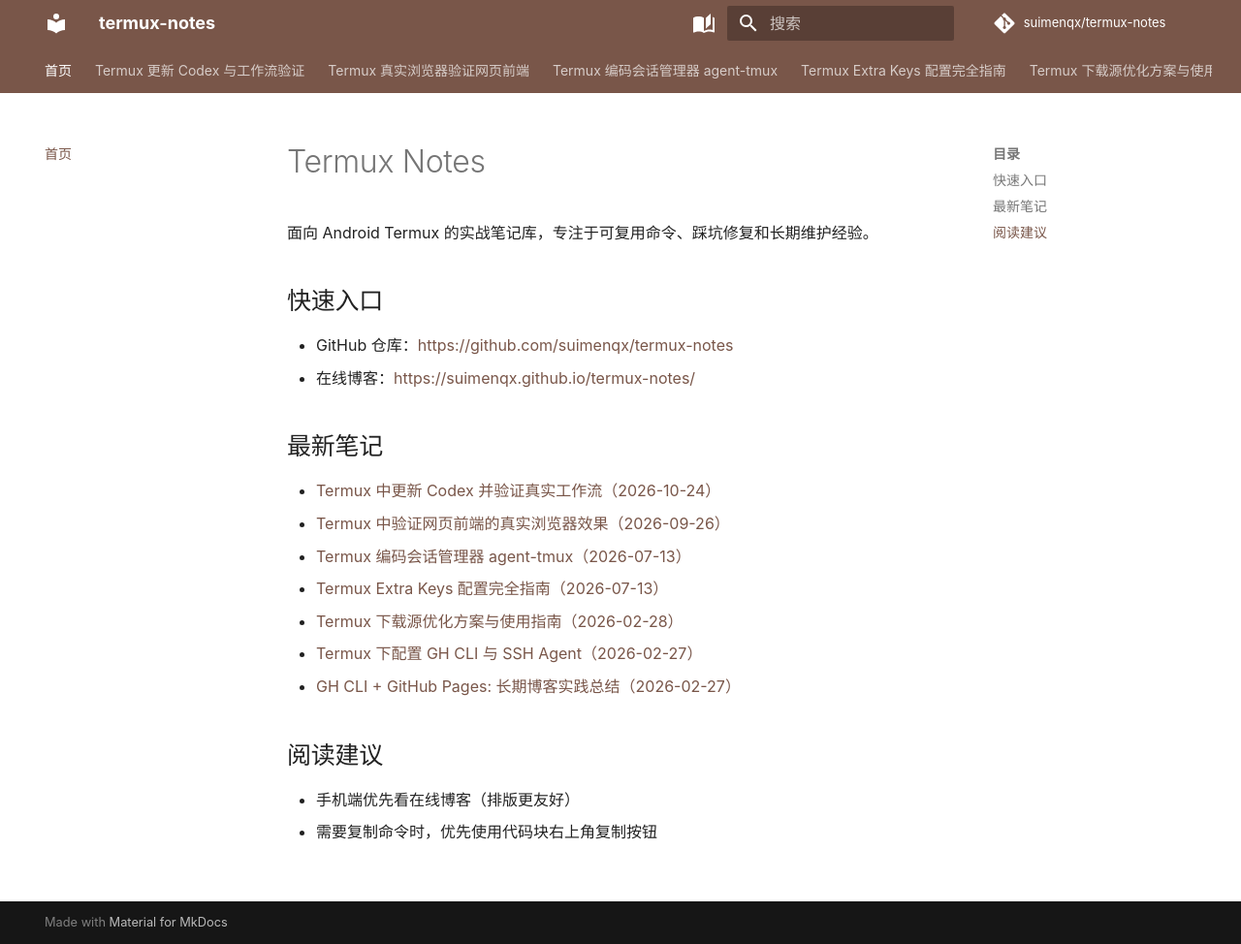
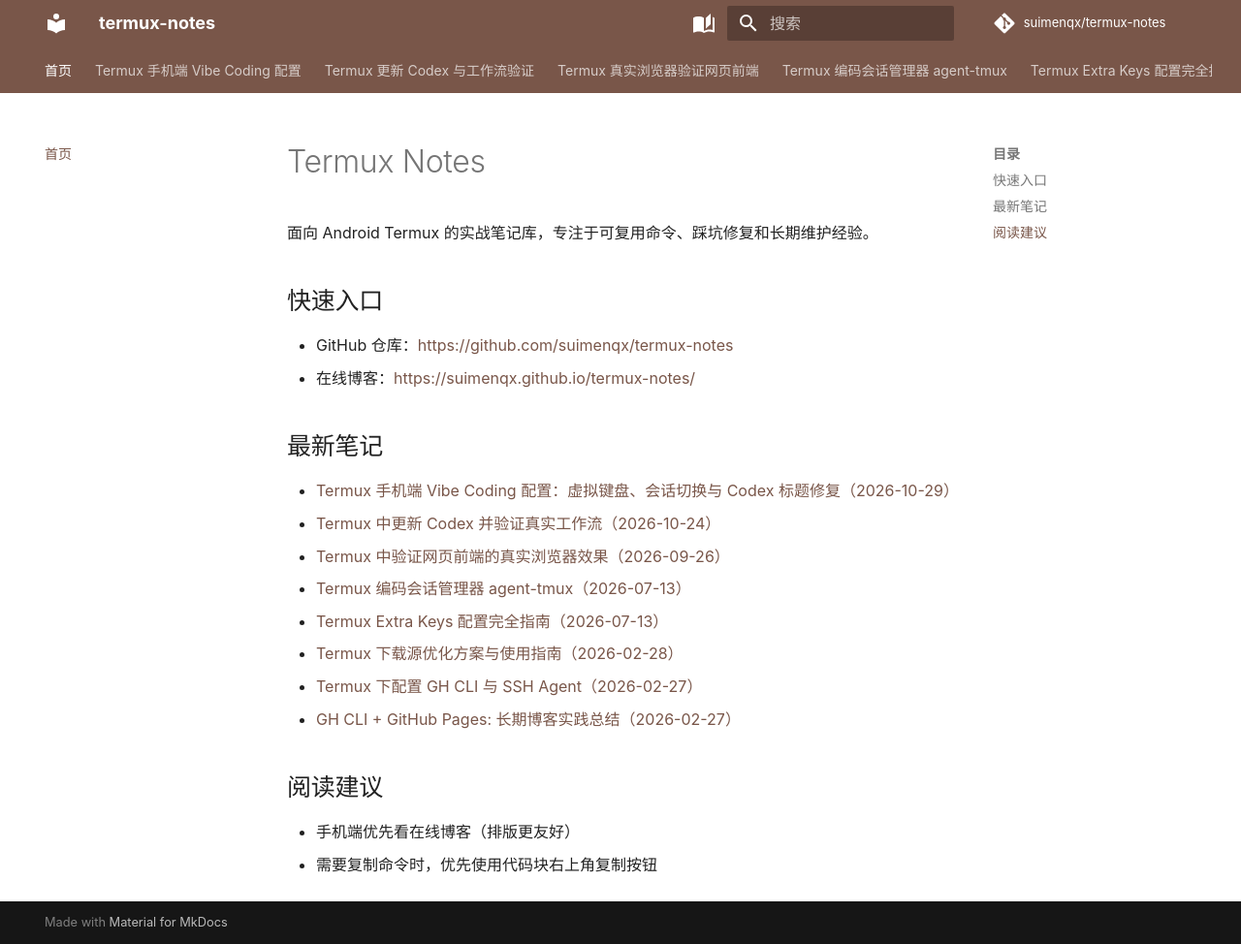
Before and after one commit to suimenqx/termux-notes, an MkDocs documentation site: the page built from notes/index.md, in a window 1280 px wide and 974 px high. Shown: the whole window at 97% size. Built offline with MkDocs 1.6.1 and Material for MkDocs 9.7.7, drawn with Linux system fonts in a browser that asks for light colours; comment, search, counter and statistics services are not loaded; some of the changed lines change nothing that is shown.

Commit message:
docs: add Termux vibe coding keyboard and Codex title guide

````diff
--- a/mkdocs.yml
+++ b/mkdocs.yml
@@ -35,6 +35,7 @@
 
 nav:
   - 首页: index.md
+  - Termux 手机端 Vibe Coding 配置: 2026-10-29-termux-vibe-coding-keyboard-and-codex-title.md
   - Termux 更新 Codex 与工作流验证: 2026-10-24-codex-termux-update-and-health-check.md
   - Termux 真实浏览器验证网页前端: 2026-09-26-termux-real-browser-validation.md
   - Termux 编码会话管理器 agent-tmux: 2026-07-13-agent-tmux-coding-session-manager.md
--- /dev/null
+++ b/notes/2026-10-29-termux-vibe-coding-keyboard-and-codex-title.md
@@ -0,0 +1,502 @@
+# Termux 手机端 Vibe Coding 配置：虚拟键盘、会话切换与 Codex 标题闪烁修复（2026-10-29）
+
+## TL;DR
+
+最终把 Termux 手机端最常用的操作都放进了拇指区：
+
+```text
+第一行：ESC   /   -   SHIFT   ↑   LF   |   »
+第二行：⌨    CTRL  ALT  ←    ↓   →   TAB  ☰
+```
+
+- `»`：下一个会话；在它上面上滑是 `«`，上一个会话
+- `☰`：打开/关闭左侧会话列表，不再需要从左边缘滑动
+- `Ctrl+1/2/3/4`：上一个 / 下一个 / 新建 / 重命名会话
+- `⌨`、`CTRL`、`ALT`、方向键、`TAB` 全部保留在 extra-keys 行
+
+另外，Codex 的 terminal title spinner 会让 Termux 顶部不停弹 Toast，看起来像“标题闪烁”。在 Codex 的 `/title` 里取消 `activity`，或配置：
+
+```toml
+[tui]
+terminal_title = ["thread-name", "project-name"]
+```
+
+就能让标题保持静态。
+
+---
+
+## 1. 适用场景与环境
+
+这套配置适合：
+
+- Android + Termux，主要用手机软键盘
+- 经常在多个 Termux 会话之间切换（pi、codex、shell、日志等）
+- 不想每次都从左边缘滑出会话抽屉
+- 希望保留 ESC、CTRL、ALT、方向键等 PC 键盘能力
+
+本次实测环境：
+
+| 项目 | 版本 / 说明 |
+| --- | --- |
+| 设备 | Android 12 / aarch64 |
+| Termux | 0.118.3（F-Droid 构建） |
+| 终端字体 | `~/.termux/font.ttf` |
+| Codex | `@mmmbuto/codex-cli-termux`，CLI 0.163.0 |
+| 配置文件 | `~/.termux/termux.properties`、`~/.codex/config.toml` |
+
+不同 Termux 版本的布局和属性解析可能略有差异，升级后建议重新验证一次。
+
+---
+
+## 2. 最终 extra-keys 配置
+
+编辑：
+
+```text
+~/.termux/termux.properties
+```
+
+把原有的 `extra-keys` 整段替换为：
+
+```properties
+extra-keys = [[ \
+  {key: ESC, popup: {macro: "CTRL c", display: "C-c"}}, \
+  {key: '/', popup: '?'}, \
+  {key: '-', popup: '_'}, \
+  {key: SHIFT}, \
+  {key: UP, popup: PGUP}, \
+  {macro: "CTRL j", display: "LF", popup: '$'}, \
+  {key: '|', popup: '>'}, \
+  {macro: "CTRL 2", display: "»", popup: {macro: "CTRL 1", display: "«"}} \
+], [ \
+  {key: KEYBOARD}, \
+  {key: CTRL, popup: {macro: "CTRL d", display: "C-d"}}, \
+  {key: ALT, popup: {macro: "ALT .", display: "A-."}}, \
+  {key: LEFT, popup: HOME}, \
+  {key: DOWN, popup: PGDN}, \
+  {key: RIGHT, popup: END}, \
+  {key: TAB, popup: {macro: "CTRL l", display: "C-l"}}, \
+  {key: DRAWER} \
+]]
+```
+
+### 每个键的作用
+
+| 键 | 点击 | 上滑 / Popup |
+| --- | --- | --- |
+| `ESC` | Escape | `Ctrl+C` |
+| `/` | `/` | `?` |
+| `-` | `-` | `_` |
+| `SHIFT` | Shift | - |
+| `↑` | 上方向 | `PgUp` |
+| `LF` | `Ctrl+J` / 换行 | `$` |
+| `\|` | 管道符 | `>` |
+| `»` | 下一个 Termux 会话（`Ctrl+2`） | `«` 上一个会话（`Ctrl+1`） |
+| `⌨` | 显示/隐藏软键盘 | - |
+| `CTRL` | Ctrl | `Ctrl+D` |
+| `ALT` | Alt | `Alt+.` |
+| `←` | 左方向 | `Home` |
+| `↓` | 下方向 | `PgDn` |
+| `→` | 右方向 | `End` |
+| `TAB` | Tab | `Ctrl+L` |
+| `☰` | 打开/关闭左侧会话抽屉 | - |
+
+`»` / `«` 不是 Termux 内置的特殊键，而是宏：分别发送 `Ctrl+2` 和 `Ctrl+1`，由下面的 `shortcut.*` 接管。
+
+---
+
+## 3. 会话快捷键
+
+在同一个文件里，加入或确认以下四行：
+
+```properties
+shortcut.previous-session = ctrl + 1
+shortcut.next-session = ctrl + 2
+shortcut.create-session = ctrl + 3
+shortcut.rename-session = ctrl + 4
+```
+
+对应关系：
+
+| 快捷键 | 动作 |
+| --- | --- |
+| `Ctrl+1` | 上一个会话 |
+| `Ctrl+2` | 下一个会话 |
+| `Ctrl+3` | 新建会话 |
+| `Ctrl+4` | 重命名当前会话 |
+
+虚拟键盘上先点一下 `CTRL`，再按数字即可；按住音量下键再按数字也可以，因为 Termux 默认把音量下键当作 Ctrl。
+
+> 这四个组合会被 Termux 全局拦截，pi、codex 等终端程序收不到 `Ctrl+1..4`。如果某个程序确实需要这些键，换一组快捷键或删除对应配置。
+
+---
+
+## 4. 应用、验证与回滚
+
+### 4.1 修改前先备份
+
+```bash
+cp -p ~/.termux/termux.properties \
+  ~/.termux/termux.properties.bak-$(date +%Y%m%d-%H%M%S)
+```
+
+### 4.2 应用配置
+
+```bash
+termux-reload-settings
+```
+
+正常情况下返回 0。若 extra-keys 没有变化，把 Termux App 完全退出再重开。
+
+### 4.3 验证清单
+
+- [ ] extra-keys 第一行最右侧是 `»`，第二行最右侧是 `☰`
+- [ ] 点 `☰` 能打开/关闭左侧会话列表
+- [ ] 点 `»` 切到下一个会话
+- [ ] 在 `»` 上向上滑能切到上一个会话
+- [ ] `Ctrl+1` / `Ctrl+2` 能切换会话
+- [ ] `Ctrl+3` 新建会话，`Ctrl+4` 弹出重命名
+- [ ] `Ctrl+C`、方向键、`TAB` 等原有按键仍正常
+
+### 4.4 回滚
+
+```bash
+cp -p ~/.termux/termux.properties.bak-YYYYMMDD-HHMMSS \
+  ~/.termux/termux.properties
+termux-reload-settings
+```
+
+---
+
+## 5. 关键原理与容易踩的坑
+
+### 5.1 `extra-keys` 是“两层解析”
+
+`.properties` 文件先解析一次，`extra-keys` 的值再作为 JSON 数组解析。最容易出错的是：
+
+- 每个逻辑行末尾的 `\` 不能漏
+- 新增键时，前一个键后面要补逗号
+- 最后一个键后面不要多写逗号
+- `DRAWER`、`KEYBOARD` 等特殊键名必须大写
+- 改完必须执行 `termux-reload-settings`
+
+如果 extra-keys 整行消失，通常是 JSON 解析失败。直接用备份恢复，再逐项检查逗号和反斜杠。
+
+### 5.2 `DRAWER` 是 Termux 原生特殊键
+
+`DRAWER` 不是宏，也不是自己定义的字符串。Termux 的 `TermuxTerminalExtraKeys` 会识别它，并直接调用抽屉的 `openDrawer()` / `closeDrawer()`。
+
+所以这一行就够了：
+
+```properties
+{key: DRAWER}
+```
+
+显示为 `☰`。这比从左边缘滑动可靠得多，也不需要额外的 App 或悬浮窗。
+
+同类特殊键还有：
+
+- `KEYBOARD`：显示/隐藏软键盘
+- `PASTE`：粘贴
+- `DRAWER`：打开/关闭会话抽屉
+
+### 5.3 `shortcut.*` 只支持四类动作
+
+Termux 原生的 `shortcut.*` 只有：
+
+```text
+create-session
+next-session
+previous-session
+rename-session
+```
+
+而且值必须是 `ctrl + 单个字符`：
+
+```properties
+shortcut.next-session = ctrl + 2
+```
+
+以下写法**不生效**：
+
+```properties
+shortcut.next-session = ctrl + UP     # 方向键不支持
+shortcut.session-1 = ctrl + 1         # 没有按编号直接跳转的配置
+```
+
+内置的 `Ctrl+Alt+1..9` 可以按编号跳会话，但它依赖物理键盘的 Ctrl 和 Alt；虚拟键盘的 CTRL/ALT 按钮不参与这个判断。因此手机上最稳的方案还是：
+
+- 四类动作走 `shortcut.*`
+- 直接打开会话列表走 `DRAWER`
+- 会话内切换走 `»` / `«`
+
+### 5.4 图标要检查字体覆盖
+
+最初用的是 `S+` / `S-`，意思是 Session + / Session -，但太隐晦。后来换成 `»` / `«`。
+
+选择图标前先确认当前字体有没有对应字形。本次字体支持：
+
+- `»` `«`
+- `▶` `◀`
+- `→` `←`
+
+不支持：
+
+- `⏭` `⏮`
+
+检查方法：
+
+```bash
+python3 -m pip install --quiet fonttools
+python3 - <<'PY'
+from fontTools.ttLib import TTFont
+font = TTFont('/data/data/com.termux/files/home/.termux/font.ttf')
+cmap = font.getBestCmap()
+for ch in '»«▶◀→←⏭⏮':
+    print(repr(ch), ord(ch) in cmap)
+PY
+```
+
+如果字体缺字，extra-keys 上会显示方框或空白，换图标即可。
+
+### 5.5 布局取舍
+
+最终布局是：
+
+```text
+第一行：ESC   /   -   SHIFT   ↑   LF   |   »
+第二行：⌨    CTRL  ALT  ←    ↓   →   TAB  ☰
+```
+
+`»` 和 `☰` 都在右手拇指容易够到的右侧：`»` 在右上，`☰` 在右下。
+
+曾尝试把 `☰` 和 `»` 并排塞到右下角，并把 `⌨` 移到第一行。虽然按键都还在，但实际手感不如最终版，已经回退。结论是：不要为了“两个新按钮放在一起”破坏原有的拇指肌肉记忆；`»` 留在右上、`☰` 留在右下更顺。
+
+---
+
+## 6. Codex 顶部“标题闪烁”的定位与修复
+
+这部分和虚拟键盘无关，但它是同一套 vibe coding 工作流里非常影响体验的问题。
+
+### 6.1 现象
+
+- 在某个 Termux 会话里，屏幕顶部不断闪出一条标题
+- 切到 Codex 所在的会话窗口后，不闪
+- 切到另一个会话窗口后，又开始闪
+- 内容类似：
+
+```text
+⠦ 分析 dmit 直连 IPv6 | remnawave-vps
+```
+
+Braille 字符在 `⠋⠙⠹⠸⠼⠴⠦⠧⠇⠏` 之间快速变化。
+
+### 6.2 先排除 codex-pet
+
+第一反应是 codex-pet 的宠物动画，但可以排除：
+
+1. codex-pet daemon 的 `/proc/<pid>/fd` 里没有 `/dev/pts/*`，它没有持有终端，无法写终端标题。
+2. 它的源码里没有 `OSC 0`、`setTitle`、`terminal_title` 之类代码，只使用 Termux:GUI overlay 和少量通知。
+3. 把 codex-pet 停掉后，Codex 仍然以约 10Hz 写标题；顶部仍然闪。
+
+所以 codex-pet 是无辜的。
+
+### 6.3 抓到真正的写入者
+
+对 Codex 进程做 `strace`：
+
+```bash
+timeout 5 strace -tt -p <codex-pid> -f \
+  -e trace=write -s 200 -o "$TMPDIR/codex-title.log"
+
+grep -a '\\33\]0;' "$TMPDIR/codex-title.log" | tail
+```
+
+可以看到：
+
+```text
+write(1, "\33]0;⠧ 分析 dmit 直连 IPv6 | remnawave-vps\7", 48)
+```
+
+`fd 1 -> /dev/pts/N`，说明就是 Codex 自己写的 OSC 0 终端标题。5 秒内大约 50 次，约 10Hz。
+
+### 6.4 为什么 Termux 顶部会闪
+
+Termux 0.118.3 的处理链路：
+
+1. 终端收到 OSC 0，更新会话标题。
+2. `TermuxTerminalSessionClient.onTitleChanged()` 被调用。
+3. 如果标题变化的会话**不是当前会话**，就调用：
+
+   ```java
+   mActivity.showToast(toToastTitle(updatedSession), true);
+   ```
+
+4. `TermuxActivity.showToast()` 设置了：
+
+   ```java
+   toast.setGravity(Gravity.TOP, 0, 0);
+   ```
+
+所以后台 Codex 每 100ms 改一次标题，Termux 就取消旧 Toast、在顶部重新弹一次新 Toast。看起来就是“标题一直在闪烁”。
+
+切到 Codex 会话后，它是当前会话，`updatedSession != currentSession` 不成立，不再弹 Toast，所以不闪。这个行为和现象完全吻合。
+
+> `disable-terminal-session-change-toast = true` 只能关闭“切换会话”时的 Toast，管不了标题变化触发的 Toast。
+
+### 6.5 修复 Codex 标题
+
+在 Codex 里执行：
+
+```text
+/title
+```
+
+在 **Configure Terminal Title** 列表里取消：
+
+```text
+[ ] activity    Spinner while working, action-required message while blocked
+```
+
+保留：
+
+```text
+[x] thread-name
+[x] project-name
+```
+
+保存后，标题会固定为类似：
+
+```text
+分析 dmit 直连 IPv6 | remnawave-vps
+```
+
+不再有 Braille spinner。
+
+也可以直接改 `~/.codex/config.toml`：
+
+```toml
+[tui]
+terminal_title = ["thread-name", "project-name"]
+```
+
+如果要完全关闭终端标题：
+
+```toml
+[tui]
+terminal_title = []
+```
+
+注意：
+
+- `activity` 才是 spinner；`run-state` 是静态的 “Ready / Working / Thinking” 文本，不要混淆。
+- 当前正在运行的 Codex 不会热加载配置文件；用 `/title` 改会立即生效，改配置文件则需要重启该 Codex 会话。
+- 改完可以用 `codex doctor --summary` 检查，正常会看到类似 `✓ title configured`。
+
+---
+
+## 7. 故障排查
+
+### extra-keys 整行消失
+
+原因通常是 JSON 解析失败。恢复备份：
+
+```bash
+cp -p ~/.termux/termux.properties.bak-YYYYMMDD-HHMMSS \
+  ~/.termux/termux.properties
+termux-reload-settings
+```
+
+然后检查：
+
+- 每个续行末尾是否有 `\`
+- 新增键前一个元素是否有逗号
+- 数组最后是否多了逗号
+- `DRAWER`、`KEYBOARD` 是否大写
+
+### 点 `☰` 没反应
+
+确认写的是：
+
+```properties
+{key: DRAWER}
+```
+
+不是 `drawer` 或 `"DRAWER"` 作为普通字符串。改完执行 `termux-reload-settings`；不行就重启 Termux App。
+
+### `Ctrl+1..4` 没反应
+
+确认：
+
+```properties
+shortcut.previous-session = ctrl + 1
+shortcut.next-session = ctrl + 2
+shortcut.create-session = ctrl + 3
+shortcut.rename-session = ctrl + 4
+```
+
+且没有启用：
+
+```properties
+disable-hardware-keyboard-shortcuts = true
+```
+
+虚拟键盘先点 `CTRL` 再按数字；或者按住音量下键再按数字。
+
+### `»` / `«` 显示成方框
+
+字体缺字。换成 `▶` / `◀` 或 `S→` / `S←`，或者换一个覆盖更全的 Nerd Font。
+
+### Codex 标题还在闪
+
+按顺序检查：
+
+1. Codex 是否还在写 OSC 0：
+
+   ```bash
+   timeout 3 strace -p <codex-pid> -f -e trace=write -s 120 \
+     -o "$TMPDIR/title.log"
+   grep -a '\\33\]0;' "$TMPDIR/title.log" | tail
+   ```
+
+2. `/title` 里的 `activity` 是否已取消。
+3. `~/.codex/config.toml` 里的 `terminal_title` 是否包含 `activity`。
+4. 如果改的是配置文件，是否重启了 Codex 会话。
+
+---
+
+## 8. 最小分享版
+
+给朋友复现时，只需要三步：
+
+### 第一步：备份
+
+```bash
+cp -p ~/.termux/termux.properties \
+  ~/.termux/termux.properties.bak-$(date +%Y%m%d-%H%M%S)
+```
+
+### 第二步：写入配置
+
+把第 2 节的 `extra-keys` 和第 3 节的四行 `shortcut.*` 放进 `~/.termux/termux.properties`。
+
+### 第三步：应用
+
+```bash
+termux-reload-settings
+```
+
+然后按第 4 节的清单逐项点一遍。
+
+Codex 用户再加一步：
+
+```text
+/title → 取消 activity → 保存
+```
+
+---
+
+## 参考
+
+- [Termux Extra Keys 配置完全指南（2026-07-13）](2026-07-13-termux-extra-keys-config.md)
+- [Termux 中更新 Codex 并验证真实工作流（2026-10-24）](2026-10-24-codex-termux-update-and-health-check.md)
--- a/notes/index.md
+++ b/notes/index.md
@@ -7,6 +7,7 @@
 - 在线博客：<https://suimenqx.github.io/termux-notes/>
 
 ## 最新笔记
+- [Termux 手机端 Vibe Coding 配置：虚拟键盘、会话切换与 Codex 标题修复（2026-10-29）](2026-10-29-termux-vibe-coding-keyboard-and-codex-title.md)
 - [Termux 中更新 Codex 并验证真实工作流（2026-10-24）](2026-10-24-codex-termux-update-and-health-check.md)
 - [Termux 中验证网页前端的真实浏览器效果（2026-09-26）](2026-09-26-termux-real-browser-validation.md)
 - [Termux 编码会话管理器 agent-tmux（2026-07-13）](2026-07-13-agent-tmux-coding-session-manager.md)
````
